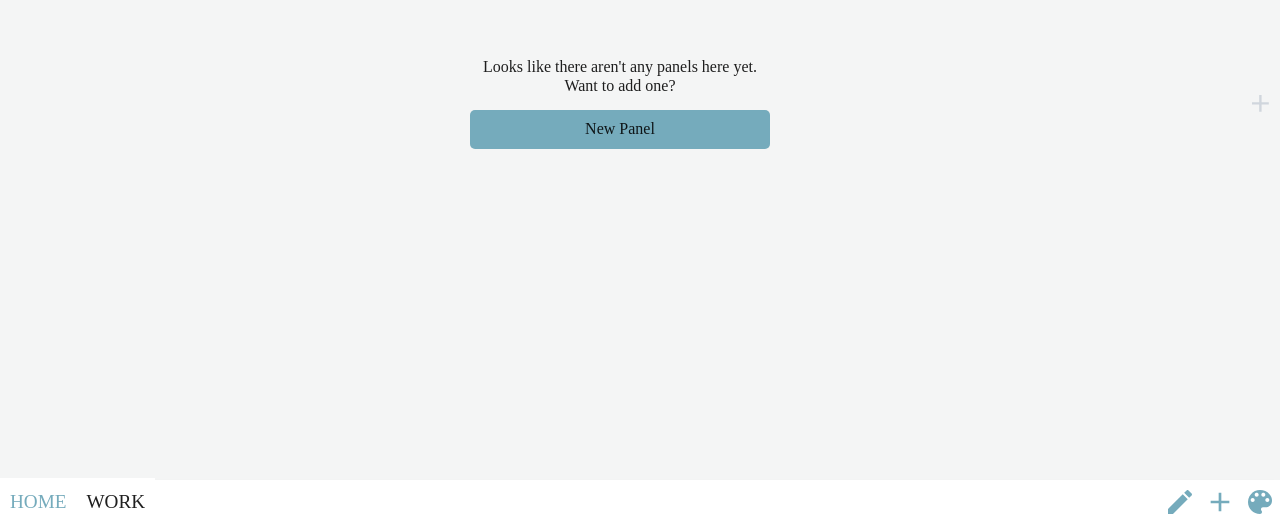
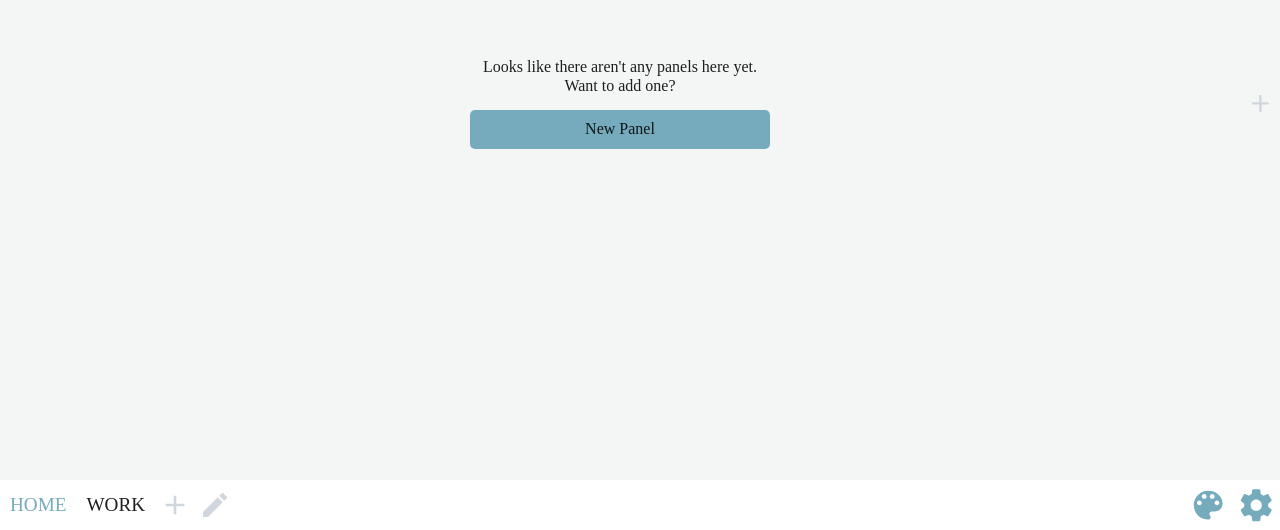
Before and after one commit to garredow/newt8, a React (Create React App) app: page / in a window 1280 px wide. Shown: the part 270-800 px from the top of the page. Built offline with nearby package versions, Linux system fonts and the light colour scheme.

Commit message:
improve sidebar styling

```diff
--- a/src/components/Sidebar.module.css
+++ b/src/components/Sidebar.module.css
@@ -1,11 +1,15 @@
 .root {
   background-color: var(--card-bg-color);
-  padding-bottom: 5px;
   display: flex;
   justify-content: space-between;
   align-items: center;
   box-shadow: rgba(0, 0, 0, 0.1) 0px 4px 6px -1px,
     rgba(0, 0, 0, 0.06) 0px 2px 4px -1px;
+}
+
+.pagesContainer {
+  display: flex;
+  align-items: center;
 }
 
 .pages {
--- a/src/components/Sidebar.tsx
+++ b/src/components/Sidebar.tsx
@@ -13,6 +13,7 @@ import {
   MdColorLens,
   MdCompareArrows,
   MdEdit,
+  MdSettings,
 } from 'react-icons/md';
 import { ButtonType } from '../enums/buttonType';
 import styles from './Sidebar.module.css';
@@ -80,6 +81,7 @@ export function Sidebar(props: SidebarProps) {
 
   return (
     <div className={styles.root} data-testid={props['data-testid']}>
+      <div className={styles.pagesContainer}>
         <DragDropContext onDragEnd={handleDragEnd}>
           <Droppable droppableId="pages" direction="horizontal">
             {(provided) => (
@@ -146,7 +148,7 @@ export function Sidebar(props: SidebarProps) {
                     </div>
                   ) : (
                     <Link
-                    to={`/${page.id}/dashboard`}
+                      to={`/dashboard`}
                       key={page.id}
                       className={classes.join(' ')}
                       onClick={() => handlePageClick(page.id)}
@@ -160,17 +162,9 @@ export function Sidebar(props: SidebarProps) {
             )}
           </Droppable>
         </DragDropContext>
-      <div>
         <IconButton
           size={40}
-          type={ButtonType.Primary}
-          icon={<MdEdit />}
-          title="Edit Pages"
-          onClick={() => setEditMode(!editMode)}
-        />
-        <IconButton
-          size={40}
-          type={ButtonType.Primary}
+          type={ButtonType.Secondary}
           icon={<MdAdd />}
           title="Add Page"
           onClick={() =>
@@ -182,11 +176,29 @@ export function Sidebar(props: SidebarProps) {
             })
           }
         />
+        <IconButton
+          size={40}
+          type={ButtonType.Secondary}
+          icon={<MdEdit />}
+          title="Edit Pages"
+          onClick={() => setEditMode(!editMode)}
+        />
+      </div>
+      <div>
         <Link to="/themer">
           <IconButton
-            size={40}
+            size={48}
             type={ButtonType.Primary}
             icon={<MdColorLens />}
+            title="Themes"
+            onClick={() => {}}
+          />
+        </Link>
+        <Link to="/settings">
+          <IconButton
+            size={48}
+            type={ButtonType.Primary}
+            icon={<MdSettings />}
             title="Themes"
             onClick={() => {}}
           />
```
Lines whose indentation alone changed are shown as unchanged.
